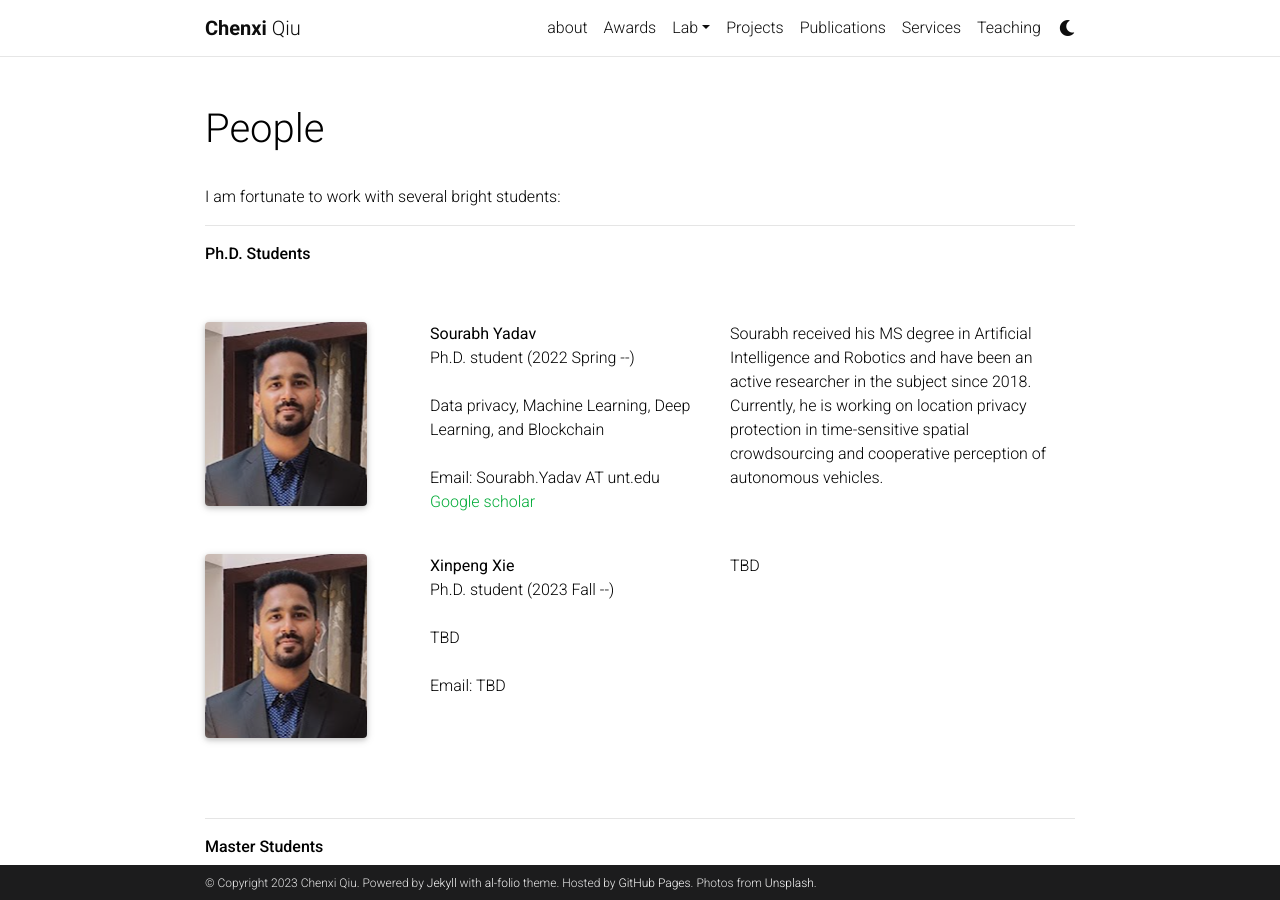
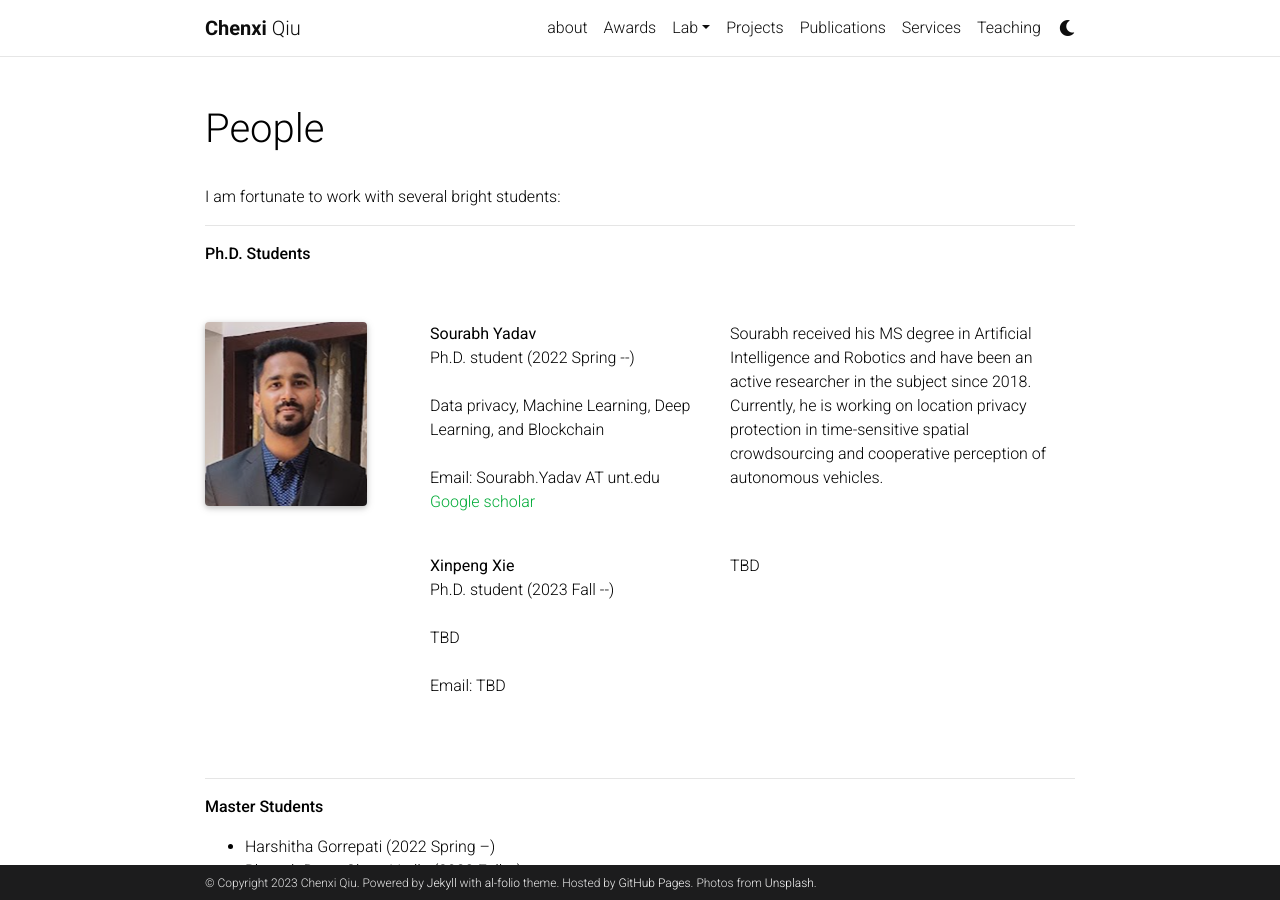
Before and after one commit to chenxiunt/chenxiunt.github.io, a Jekyll site: the page built from _pages/people.md, in a window 1280 px wide and 900 px high. Built offline with Jekyll 4.4.1, drawn with Linux system fonts in a browser that asks for light colours; comment, search, counter and statistics services are not loaded; a style sheet for code colours, icons or effects is not loaded.

Commit message:
Update people.md

```diff
--- a/_pages/people.md
+++ b/_pages/people.md
@@ -34,7 +34,7 @@ I am fortunate to work with several bright students:
 
 <div class="row justify-content-md-center">
     <div class="col-sm-3">
-        <img class="img-fluid rounded z-depth-1" src="{{ '/assets/img/people/Sourabh.jpg' | relative_url }}" alt="" title="Sourabh Yadav"/>
+
     </div>
     <div class="col-sm-4">
         <b>Xinpeng Xie</b> <br>
```
